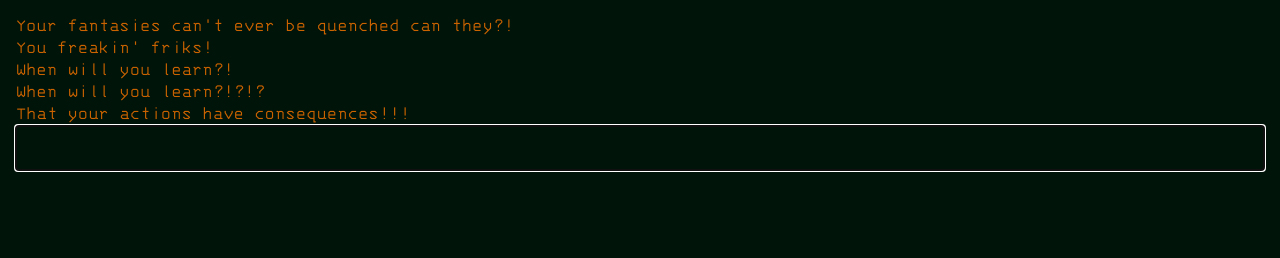
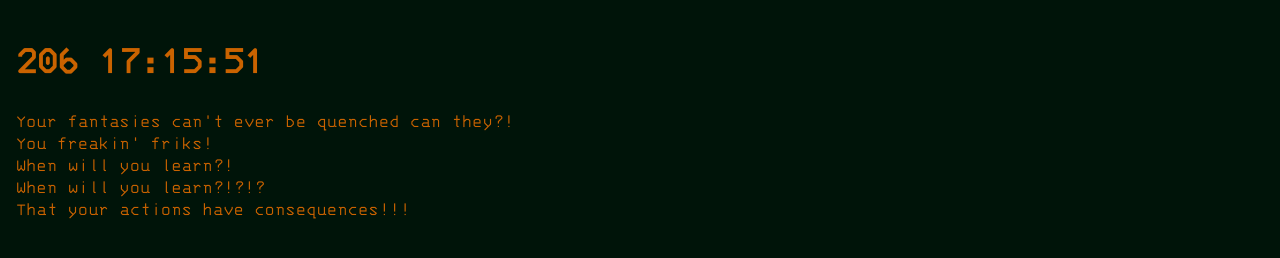
Before and after one commit to SendBeesToMars/free-ong-taxi, a plain HTML site: page index.html in a window 1280 px wide. Drawn offline with Linux system fonts and the light colour scheme.

Commit message:
added pow countdown

```diff
--- a/index.html
+++ b/index.html
@@ -28,6 +28,7 @@
 
 <body>
   <main>
+    <h1 id="pow">poggers</h1>
     <div id="text"></div>
     <textarea type="text" id="input" spellcheck="false"></textarea>
   </main>
--- a/script.js
+++ b/script.js
@@ -9,20 +9,20 @@ That your actions have consequences!!!`;
 let is_writing = false
 // const text_writer_interval = setInterval(text_writer, 500, friks);
 let content = document.getElementById("text");
-async function text_writer(text) {
-    friks = friks.split("\n");
+async function text_writer(text, element) {
+    let friks = text.split("\n");
 
     for (let i = 0; i < friks.length; i++) {
         for (let j = 0; j < friks[i].length; j++) {
             is_writing = true
             let char = friks[i].charAt(j);
-            content.append(char);
+            element.append(char);
             const min = 10;
             const max = 30;
             let rand_timeout = Math.floor(Math.random() * (max - min) + min);
             await new Promise(r => setTimeout(r, rand_timeout));
         }
-        content.appendChild(document.createElement("br"));
+        element.appendChild(document.createElement("br"));
         const min = 200;
         const max = 800;
         let rand_timeout = Math.floor(Math.random() * (max - min) + min);
@@ -67,4 +67,19 @@ function on_input(event) {
     this.style.height = (this.scrollHeight) + "px";
 }
 
-text_writer(friks)
+text_writer(friks, content)
+
+let pow = document.getElementById("pow");
+
+const intervalID = setInterval(its_pow_time, 1000);
+
+function its_pow_time() {
+    const pow_time = 1736166300000
+    const rn = Date.now();
+    const count_down = pow_time - rn;
+    const days = Math.floor(count_down/60/60/24/1000);
+    const hours = Math.floor(count_down/60/60/1000 % 24);
+    const mins = Math.floor(count_down/60/1000 % 60);
+    const secs = Math.floor(count_down/1000 % 60);
+    pow.innerHTML = `${days} ${hours}:${mins}:${secs}`;
+}
--- a/style.css
+++ b/style.css
@@ -27,5 +27,5 @@ textarea{
 }
 
 textarea:focus{
-    /* outline: 0; */
+    outline: 0;
 }
```
